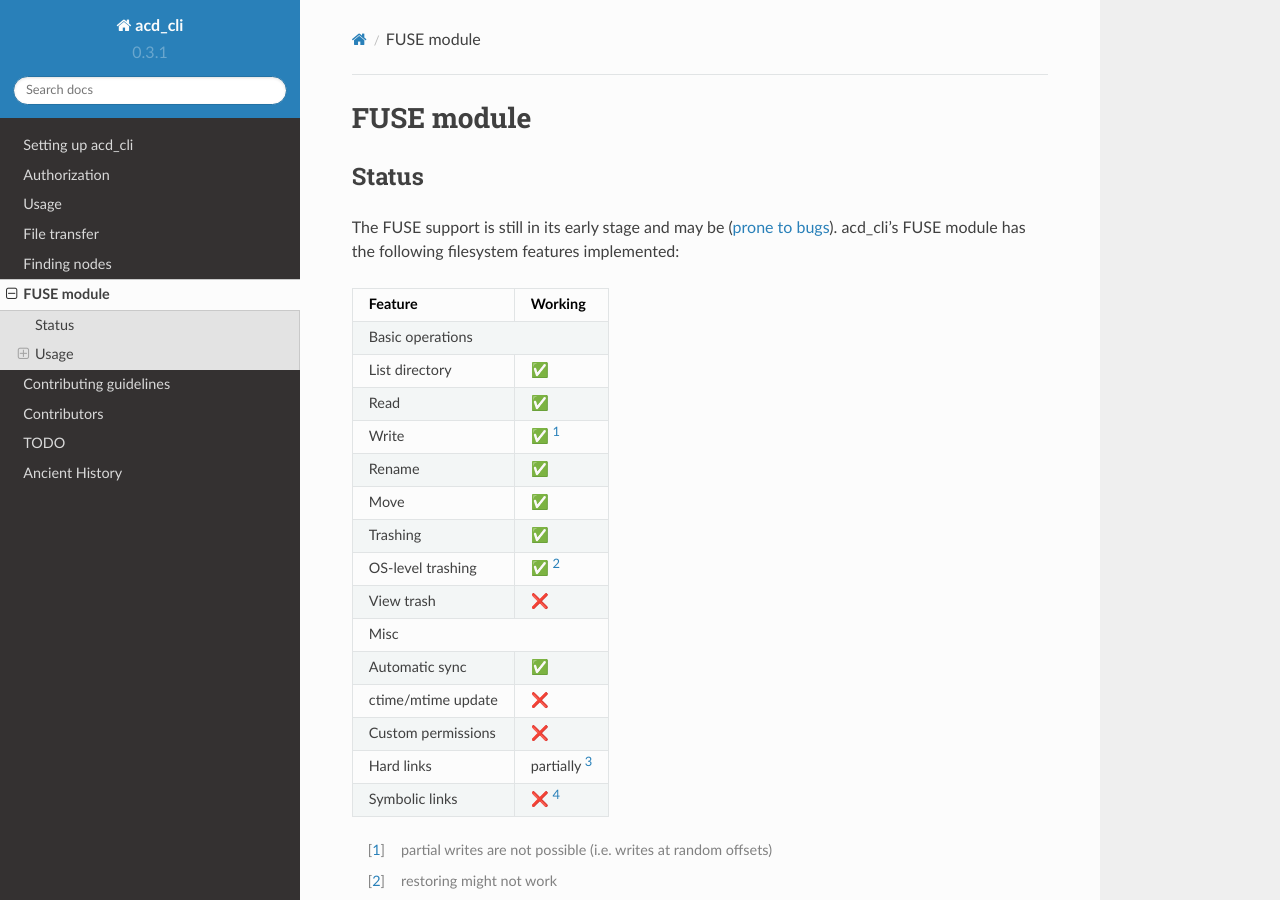
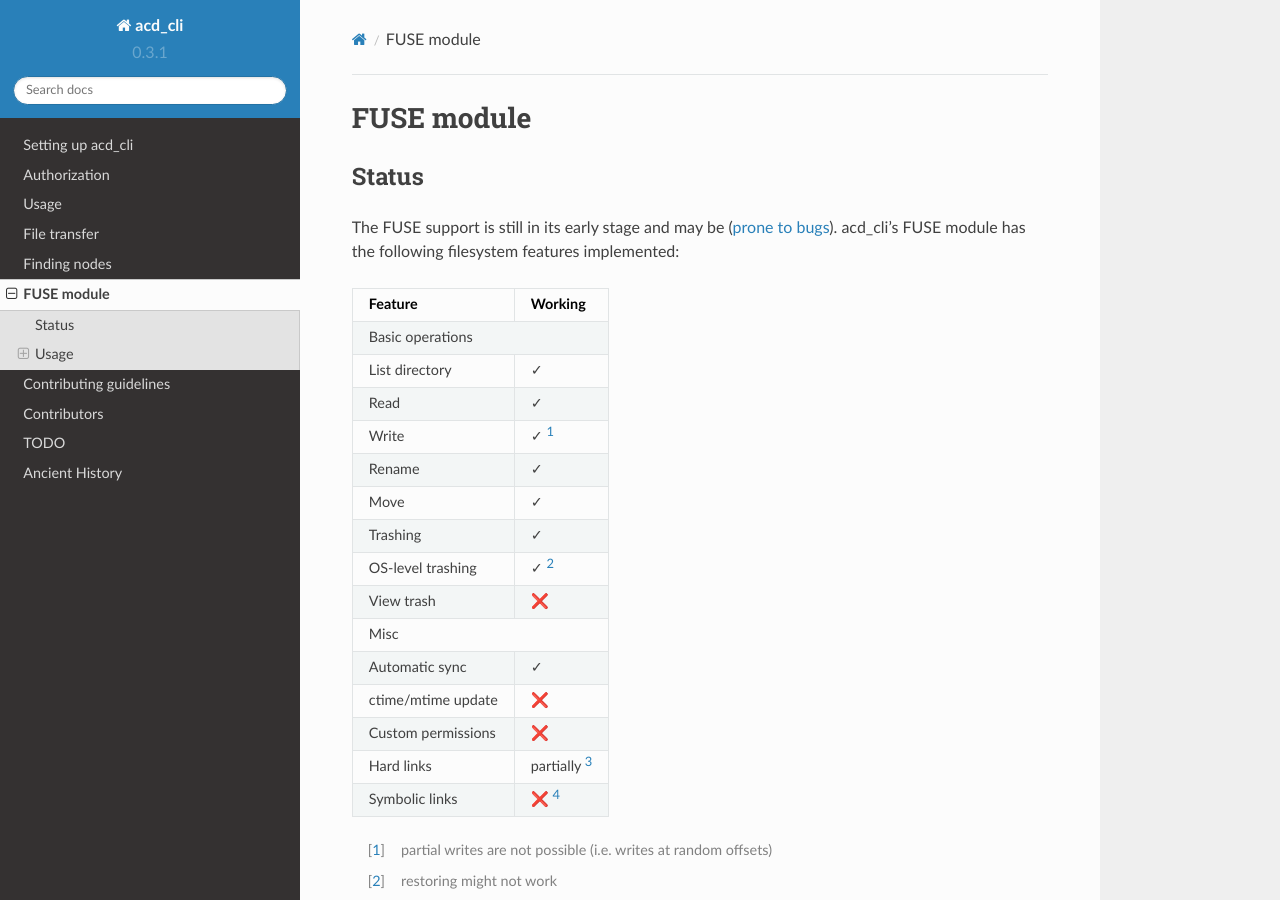
Before and after one commit to yadayada/acd_cli, a Sphinx documentation site: the page built from docs/FUSE.rst, in a window 1280 px wide and 900 px high. Built offline with Sphinx 7.4.7 and the Read the Docs theme 2.0.0, drawn with Linux system fonts in a browser that asks for light colours.

```diff
--- a/README.rst
+++ b/README.rst
@@ -38,7 +38,8 @@ Quick Start
 -----------
 
 Have a look at the `known issues`_, then follow the `setup guide <docs/setup.rst>`_ and
-`authorize <docs/authorization.rst>`_. You may then use the program
+`authorize <docs/authorization.rst>`_. You may then use the program as described in the
+`usage guide <docs/usage.rst>`_.
 
 CLI Usage Example
 -----------------
--- a/docs/FUSE.rst
+++ b/docs/FUSE.rst
@@ -13,17 +13,17 @@ Feature                 Working
 =====================  ===========
 Basic operations
 ----------------------------------
-List directory           ✅
-Read                     ✅
-Write                    ✅ [#]_
-Rename                   ✅
-Move                     ✅
-Trashing                 ✅
-OS-level trashing        ✅ [#]_
+List directory           ✓
+Read                     ✓
+Write                    ✓ [#]_
+Rename                   ✓
+Move                     ✓
+Trashing                 ✓
+OS-level trashing        ✓ [#]_
 View trash               ❌
 Misc
 ----------------------------------
-Automatic sync           ✅
+Automatic sync           ✓
 ctime/mtime update       ❌
 Custom permissions       ❌
 Hard links               partially [#]_
--- a/docs/authorization.rst
+++ b/docs/authorization.rst
@@ -2,7 +2,7 @@ Authorization
 -------------
 
 Before you can use the program, you will have to complete the OAuth procedure with Amazon.
-There is a fast and simple way and a safe way.
+There is a fast and simple way and a secure way.
 
 Simple (Appspot)
 ++++++++++++++++
--- a/docs/hoist.py
+++ b/docs/hoist.py
@@ -2,9 +2,9 @@ import os
 import re
 
 files = ('README.rst', 'CONTRIBUTING.rst')
-replacements = (('✅', '✓'),
-                # replace GitHub external links by :doc: links
-                ('`([^`]*?) <(docs/)?(.*?)\.rst>`_', ':doc:`\g<1> <\g<3>>`'))
+
+# replace GitHub external links by :doc: links
+replacements = ('`([^`]*?) <(docs/)?(.*?)\.rst>`_', ':doc:`\g<1> <\g<3>>`')
 
 
 def read(fname: str) -> str:
```
Also changed, not shown: setup.py (+6 -1 lines).
